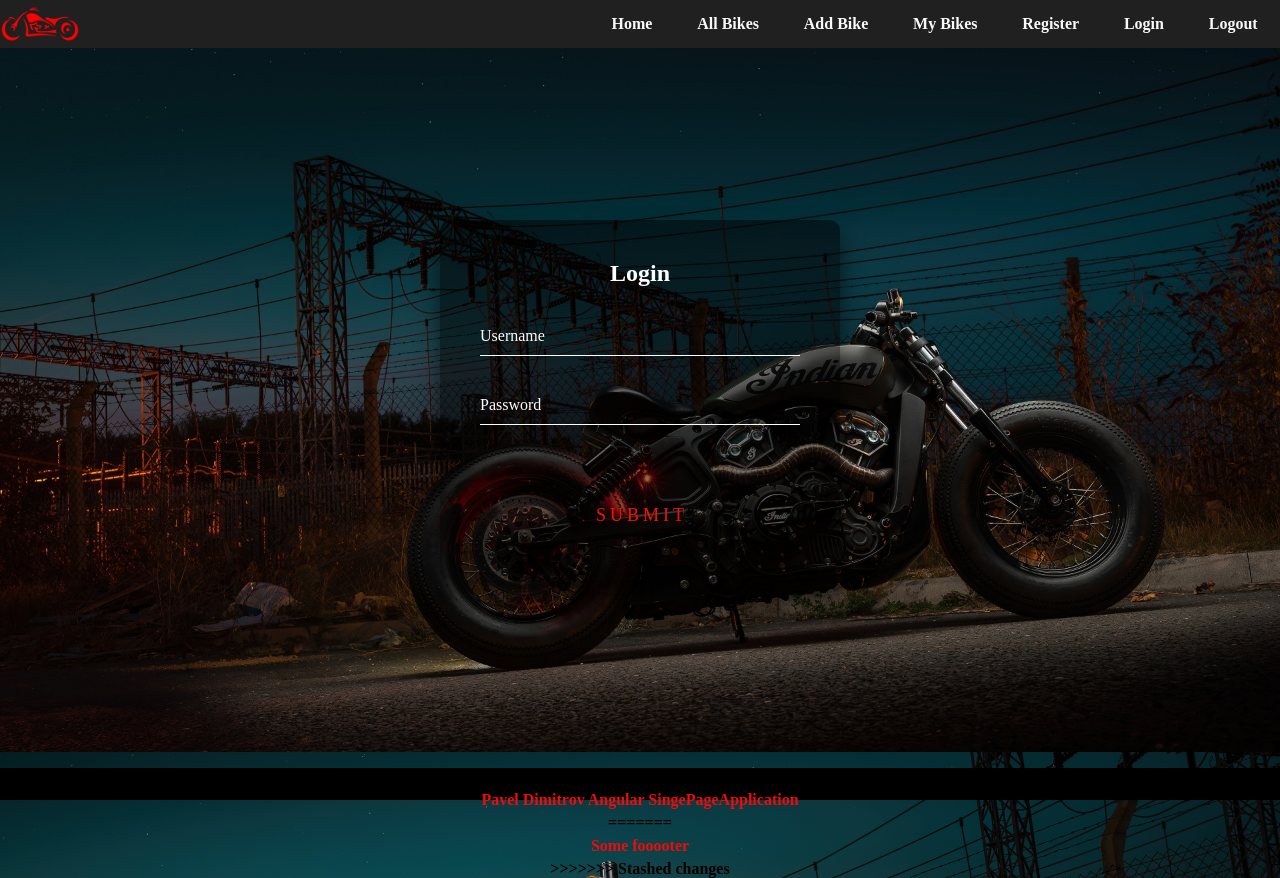
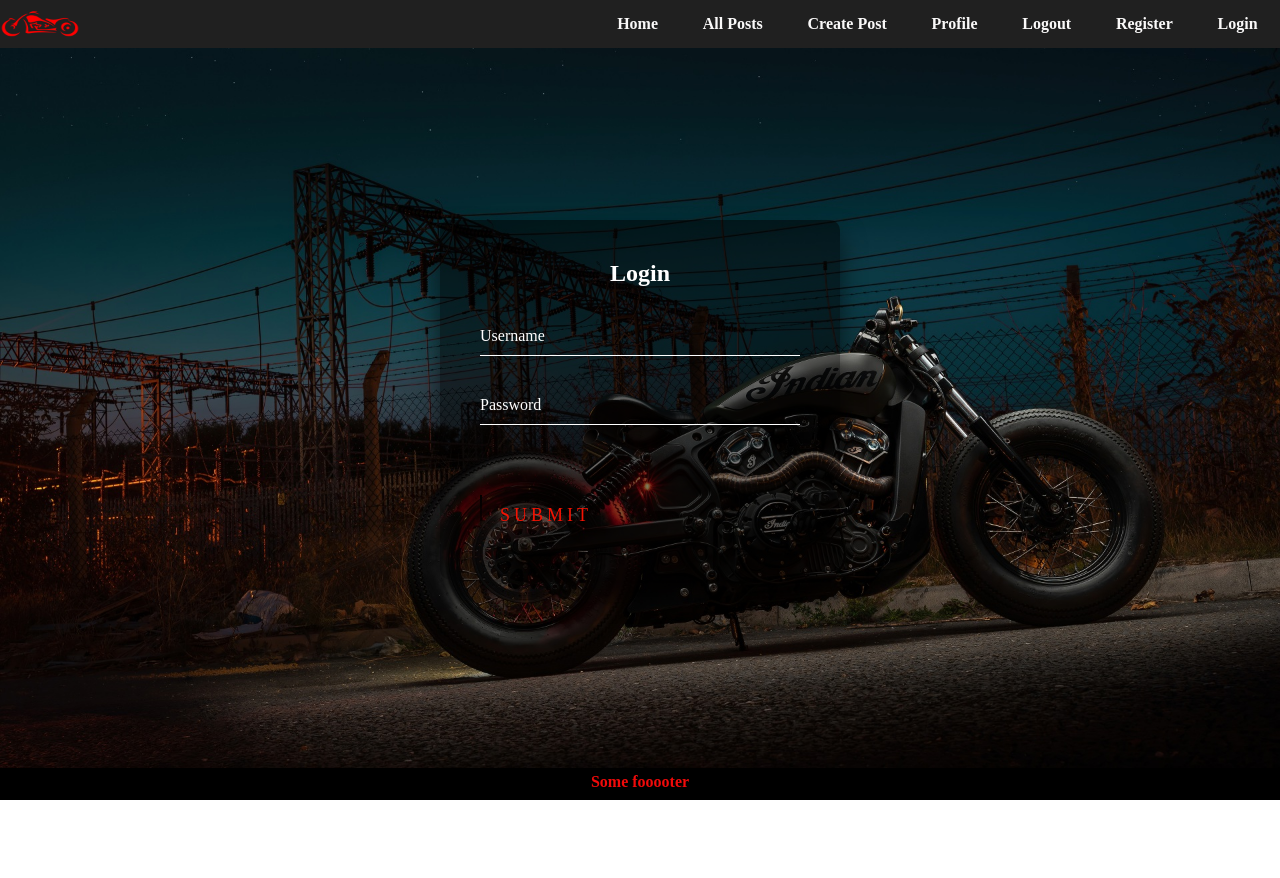
Before and after one commit to 2HEADSs/SPA-Angular, an Angular app in the folder motorcycle-app/: page /auth/login in a window 1280 px wide. After the commit the page ends 800 px from the top, so only its background shows below. Built offline with nearby package versions, Linux system fonts and the light colour scheme.

Commit message:
restore data

```diff
--- a/motorcycle-app/src/app/app.component.html
+++ b/motorcycle-app/src/app/app.component.html
@@ -1,5 +1,8 @@
 <app-header></app-header>
+
 <body>
     <router-outlet></router-outlet>
+
 </body>
+
 <app-footer></app-footer>
--- a/motorcycle-app/src/app/auth/auth.module.ts
+++ b/motorcycle-app/src/app/auth/auth.module.ts
@@ -6,12 +6,10 @@ import { RouterModule } from '@angular/router';
 
 
 
-
 @NgModule({
   declarations: [
     RegisterComponent,
-    LoginComponent,
-
+    LoginComponent
   ],
   imports: [
     CommonModule,
--- a/motorcycle-app/src/app/auth/login/login.component.css
+++ b/motorcycle-app/src/app/auth/login/login.component.css
@@ -65,7 +65,6 @@ html {
   .login-box form a {
     position: relative;
     display: inline-block;
-    left: 30%;
     padding: 10px 20px;
     color: #f41303;
     font-size: 18px;
@@ -78,13 +77,13 @@ html {
   }
 
   .login-box a:hover {
-    background: #f7f7f7;
+    background: #03e9f4;
     color: #fff;
     border-radius: 5px;
-    box-shadow: 0 0 5px #fcfcfc,
-                0 0 25px #000000,
-                0 0 50px #000000,
-                0 0 100px #000000;
+    box-shadow: 0 0 5px #ffffff,
+                0 0 25px #ffffff,
+                0 0 50px #4f5050,
+                0 0 100px #6d6e6e;
   }
 
   .login-box a span {
@@ -97,7 +96,7 @@ html {
     left: -100%;
     width: 100%;
     height: 2px;
-    background: linear-gradient(90deg, transparent, #ffffff);
+    background: linear-gradient(90deg, transparent, #fc0101);
     animation: btn-anim1 1s linear infinite;
   }
 
--- a/motorcycle-app/src/app/auth/register/register.component.css
+++ b/motorcycle-app/src/app/auth/register/register.component.css
@@ -1,173 +1,3 @@
-<<<<<<< HEAD
-html {
-  height: 100%;
-}
-body {
-  margin:0;
-  padding:0;
-  font-family: sans-serif;
-  background: linear-gradient(#141e30, #243b55);
-}
-
-.login-box {
-  position: absolute;
-  top: 50%;
-  left: 50%;
-  width: 400px;
-  padding: 40px;
-  transform: translate(-50%, -50%);
-  background: rgba(0,0,0,.5);
-  box-sizing: border-box;
-  box-shadow: 0 15px 25px rgba(0,0,0,.6);
-  border-radius: 10px;
-}
-
-.login-box h2 {
-  margin: 0 0 30px;
-  padding: 0;
-  color: #fff;
-  text-align: center;
-}
-
-.login-box .user-box {
-  position: relative;
-}
-
-.login-box .user-box input {
-  width: 100%;
-  padding: 10px 0;
-  font-size: 16px;
-  color: #fff;
-  margin-bottom: 30px;
-  border: none;
-  border-bottom: 1px solid #fff;
-  outline: none;
-  background: transparent;
-}
-.login-box .user-box label {
-  position: absolute;
-  top:0;
-  left: 0;
-  padding: 10px 0;
-  font-size: 16px;
-  color: #fff;
-  pointer-events: none;
-  transition: .5s;
-}
-
-.login-box .user-box input:focus ~ label,
-.login-box .user-box input:valid ~ label {
-  top: -20px;
-  left: 0;
-  color: #f40b03;
-  font-size: 18px;
-}
-
-.login-box form a {
-  position: relative;
-  display: inline-block;
-  left: 30%;
-  padding: 10px 20px;
-  color: #f41303;
-  font-size: 18px;
-  text-decoration: none;
-  text-transform: uppercase;
-  overflow: hidden;
-  transition: .5s;
-  margin-top: 40px;
-  letter-spacing: 4px
-}
-
-.login-box a:hover {
-  background: #f7f7f7;
-  color: #fff;
-  border-radius: 5px;
-  box-shadow: 0 0 5px #fcfcfc,
-              0 0 25px #000000,
-              0 0 50px #000000,
-              0 0 100px #000000;
-}
-
-.login-box a span {
-  position: absolute;
-  display: block;
-}
-
-.login-box a span:nth-child(1) {
-  top: 0;
-  left: -100%;
-  width: 100%;
-  height: 2px;
-  background: linear-gradient(90deg, transparent, #ff0000);
-  animation: btn-anim1 1s linear infinite;
-}
-
-@keyframes btn-anim1 {
-  0% {
-    left: -100%;
-  }
-  50%,100% {
-    left: 100%;
-  }
-}
-
-.login-box a span:nth-child(2) {
-  top: -100%;
-  right: 0;
-  width: 2px;
-  height: 100%;
-  background: linear-gradient(180deg, transparent, #ff0000);
-  animation: btn-anim2 1s linear infinite;
-  animation-delay: .25s
-}
-
-@keyframes btn-anim2 {
-  0% {
-    top: -100%;
-  }
-  50%,100% {
-    top: 100%;
-  }
-}
-
-.login-box a span:nth-child(3) {
-  bottom: 0;
-  right: -100%;
-  width: 100%;
-  height: 2px;
-  background: linear-gradient(270deg, transparent, #ff0000);
-  animation: btn-anim3 1s linear infinite;
-  animation-delay: .5s
-}
-
-@keyframes btn-anim3 {
-  0% {
-    right: -100%;
-  }
-  50%,100% {
-    right: 100%;
-  }
-}
-
-.login-box a span:nth-child(4) {
-  bottom: -100%;
-  left: 0;
-  width: 2px;
-  height: 100%;
-  background: linear-gradient(360deg, transparent, #ff0000);
-  animation: btn-anim4 1s linear infinite;
-  animation-delay: .75s
-}
-
-@keyframes btn-anim4 {
-  0% {
-    bottom: -100%;
-  }
-  50%,100% {
-    bottom: 100%;
-  }
-}
-=======
 
 .register-section {
     position: absolute;
@@ -238,5 +68,3 @@ label {
 label:nth-of-type(2) {
     margin-top: 3em;
 }
-
->>>>>>> parent of a25d5ff (update html and css)
--- a/motorcycle-app/src/app/core/footer/footer.component.html
+++ b/motorcycle-app/src/app/core/footer/footer.component.html
@@ -1,7 +1,4 @@
 <div>
-<<<<<<< Updated upstream
-    <p>Pavel Dimitrov Angular SingePageApplication </p>
-=======
+
     <p>Some fooooter</p>
->>>>>>> Stashed changes
 </div>
--- a/motorcycle-app/src/app/core/header/header.component.css
+++ b/motorcycle-app/src/app/core/header/header.component.css
@@ -1,7 +1,7 @@
 
 nav img {
     width: 80px;
-    height: 65px;
+    height: 50px;
     /* margin-left: 40px; */
     color: white;
 }
--- a/motorcycle-app/src/app/core/header/header.component.html
+++ b/motorcycle-app/src/app/core/header/header.component.html
@@ -1,20 +1,15 @@
 <nav>
     <img id="logo-img" src="../../../assets/motorcycles-logo-400x300.png" alt="logo-img">
-    <ul>
-        <li><a routerLink="/">Home</a></li>
-        <li><a routerLink="/bikes/catalog">All Bikes</a></li>
-        <ng-container>
-            <li><a href="/bikes/create">Add Bike</a></li>
-            <li><a href="/bikes/my-bikes">My Bikes</a></li>
-        </ng-container>
-        <ng-container>
+        <ul>
+            <li><a routerLink="/">Home</a></li>
+            <li><a routerLink="/">All Posts</a></li>
+
+            <li><a href="/catalog/create">Create Post</a></li>
+            <li><a href="/profile">Profile</a></li>
+            <li><a href="/user/logout">Logout</a></li>
+
             <li><a routerLink="/auth/register">Register</a></li>
             <li><a routerLink="/auth/login">Login</a></li>
-        </ng-container>
-        <ng-container>
-            <li><a href="/user/logout">Logout</a></li>
-        </ng-container>
-
-    </ul>
+        </ul>
 
 </nav>
--- a/motorcycle-app/src/styles.css
+++ b/motorcycle-app/src/styles.css
@@ -10,9 +10,9 @@
 }
 
 body{
-    background-image:url('../../../assets/2560x1440-2021-indian-built-customs-envy-4k_1630697398.jpg');
+    background-image:url('./assets/1920x1080-2021-indian-built-customs-envy-4k_1630697398.jpg');
     background-size: cover;
     background-position: center;
     width: 100%;
-    height: calc(100vh - 6rem);
+    height: calc(100vh - 5rem);
 }
```
Also changed, not shown: motorcycle-app/src/app/auth/user/user.component.html (deleted, +0 -11 lines), motorcycle-app/src/app/auth/user/user.component.ts (deleted, +0 -15 lines), motorcycle-app/src/app/auth/user/user.component.css (deleted), 1 other file (tests, documents, lock files or other folders).
